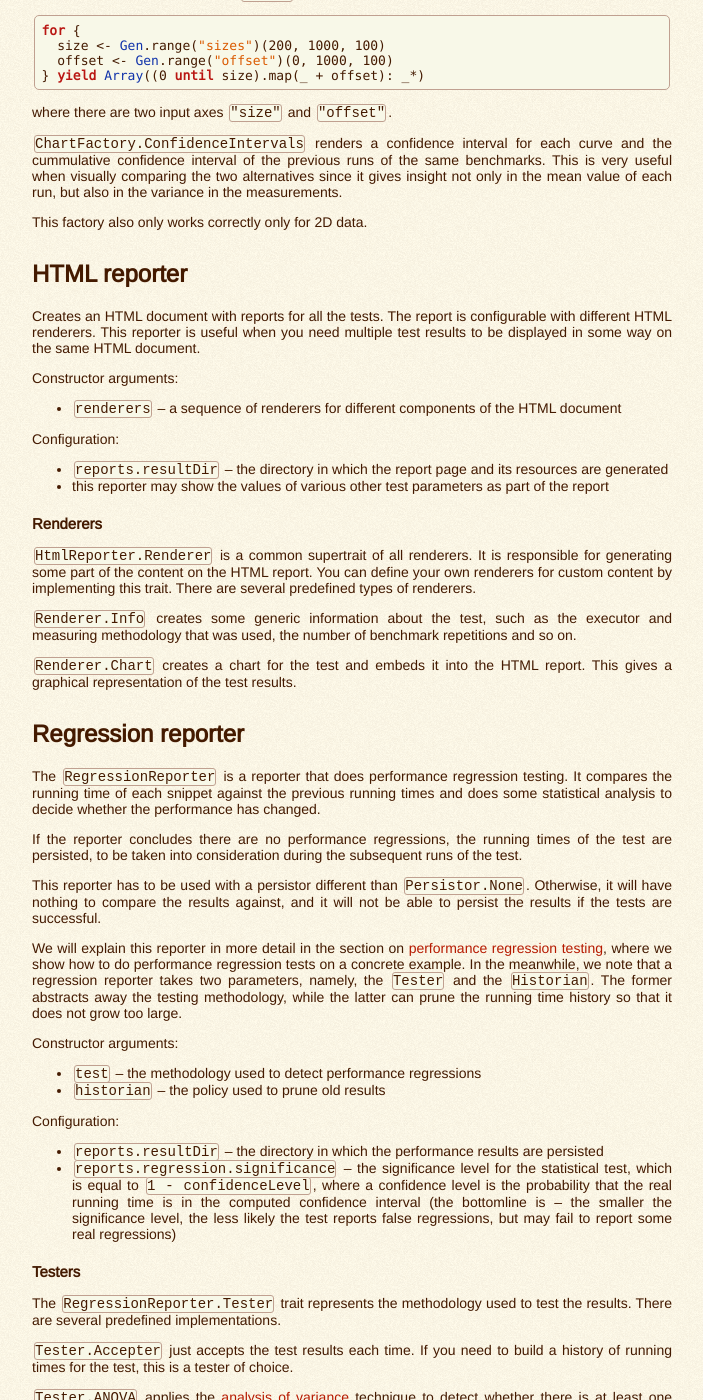
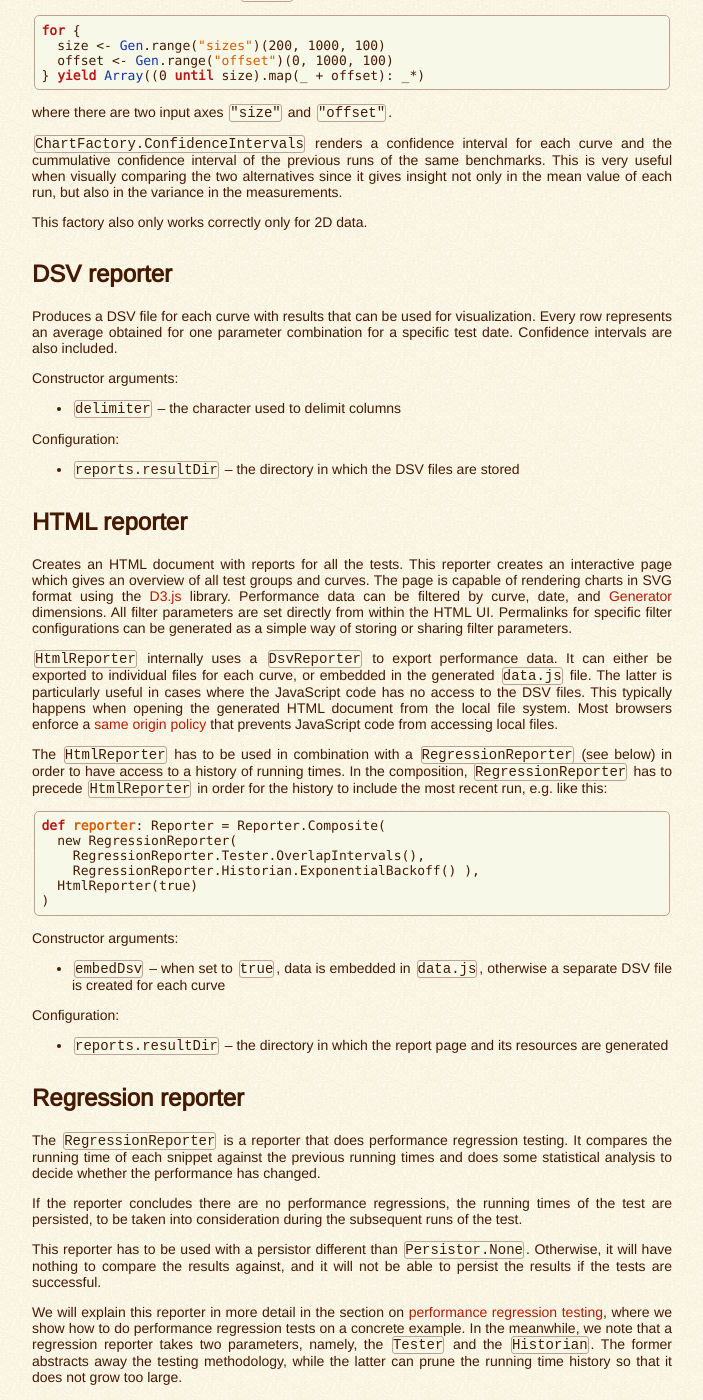
Before and after one commit to scalameter/scalameter, a Jekyll site: the page built from home/gettingstarted/reporters.md, in a window 1280 px wide and 1400 px high, scrolled down 1350 px. Shown: the whole window, without its empty margins (138-841 px from the left). Built offline with Jekyll 4.4.1, drawn with Linux system fonts in a browser that asks for light colours.

Commit message:
Documentation for new HtmlReporter

```diff
--- a/home/gettingstarted/reporters.md
+++ b/home/gettingstarted/reporters.md
@@ -21,7 +21,7 @@ any single test.
 The second `report` method is invoked at the end when all of the tests are finished
 executing.
 If you plan to implement your own `Reporter` from scratch, then you should take
-a look at the [ScalaMeter API](/scalameter/home/api) to better understand what the parameters
+a look at the [ScalaMeter API](http://lampwww.epfl.ch/~prokopec/scalameter/index.html#package) to better understand what the parameters
 are, as well as how other important ScalaMeter datatypes work.
 <br/>
 Otherwise, there are plenty of predefined reporters to choose from.
@@ -109,35 +109,47 @@ variance in the measurements.
 This factory also only works correctly only for 2D data.
 
 
+## DSV reporter
+
+Produces a DSV file for each curve with results that can be used for visualization. Every row represents an average obtained for one parameter combination for a specific test date. Confidence intervals are also included.
+
+Constructor arguments:
+
+- `delimiter` -- the character used to delimit columns
+
+Configuration:
+
+- `reports.resultDir` -- the directory in which the DSV files are stored
+
+
 ## HTML reporter
 
 Creates an HTML document with reports for all the tests.
-The report is configurable with different HTML renderers.
-This reporter is useful when you need multiple test results to be displayed in some way
-on the same HTML document.
+This reporter creates an interactive page which gives an overview of all test groups and curves.
+The page is capable of rendering charts in SVG format using the [D3.js](http://d3js.org/) library.
+Performance data can be filtered by curve, date, and [Generator](/scalameter/home/gettingstarted/generators) dimensions.
+All filter parameters are set directly from within the HTML UI.
+Permalinks for specific filter configurations can be generated as a simple way of storing or sharing filter parameters.
+
+`HtmlReporter` internally uses a `DsvReporter` to export performance data. It can either be exported to individual files for each curve, or embedded in the generated `data.js` file. The latter is particularly useful in cases where the JavaScript code has no access to the DSV files. This typically happens when opening the generated HTML document from the local file system. Most browsers enforce a [same origin policy](http://en.wikipedia.org/wiki/Same_origin_policy) that prevents JavaScript code from accessing local files.
+
+The `HtmlReporter` has to be used in combination with a `RegressionReporter` (see below) in order to have access to a history of running times. In the composition, `RegressionReporter` has to precede `HtmlReporter` in order for the history to include the most recent run, e.g. like this:
+
+    def reporter: Reporter = Reporter.Composite(
+      new RegressionReporter(
+        RegressionReporter.Tester.OverlapIntervals(),
+        RegressionReporter.Historian.ExponentialBackoff() ),
+      HtmlReporter(true)
+    )
+
 
 Constructor arguments:
 
-- `renderers` -- a sequence of renderers for different components of the HTML document
+- `embedDsv` -- when set to `true`, data is embedded in `data.js`, otherwise a separate DSV file is created for each curve
 
 Configuration:
 
 - `reports.resultDir` -- the directory in which the report page and its resources are generated
-- this reporter may show the values of various other test parameters as part of the report
-
-
-### Renderers
-
-`HtmlReporter.Renderer` is a common supertrait of all renderers.
-It is responsible for generating some part of the content on the HTML report.
-You can define your own renderers for custom content by implementing this trait.
-There are several predefined types of renderers.
-
-`Renderer.Info` creates some generic information about the test, such as the executor
-and measuring methodology that was used, the number of benchmark repetitions and so on.
-
-`Renderer.Chart` creates a chart for the test and embeds it into the HTML report.
-This gives a graphical representation of the test results.
 
 
 ## Regression reporter
```
